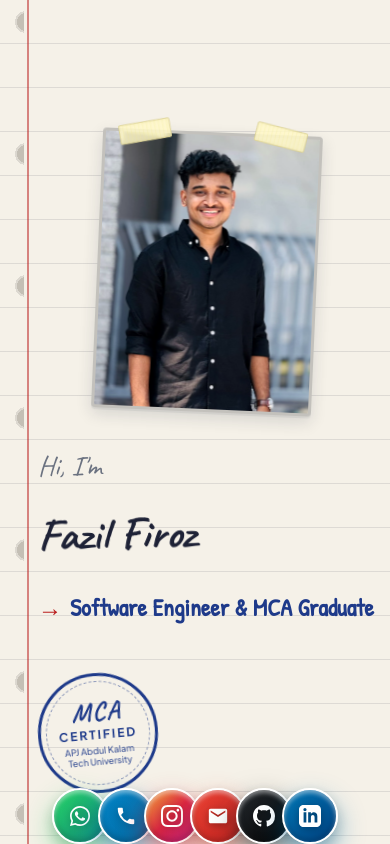
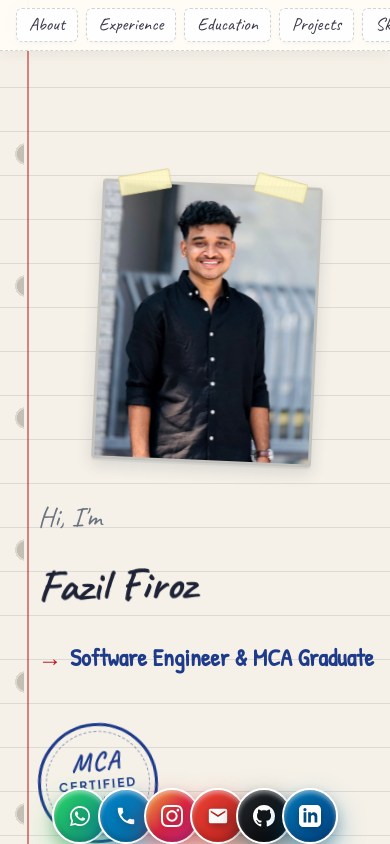
Before and after one commit to fazil-firoz/NoteBook-Portfolio, a React (Vite) app: page / in a window 390 px wide. Shown: the top 844 px of the page. Built offline with nearby package versions, Linux system fonts and the light colour scheme.

Commit message:
feat: add sticky horizontal handwritten navigation bar for mobile screens

```diff
--- a/src/App.css
+++ b/src/App.css
@@ -1465,8 +1465,59 @@ a.dash-link:hover {
   }
 
   body  { font-size: 18px; }
-  .nb-nav  { display: none; }
   .nb-spine { width: 24px; }
+
+  /* Mobile Horizontal Sticky Handwritten Navigation Bar */
+  .nb-nav {
+    position: sticky;
+    top: 0;
+    right: auto;
+    left: 0;
+    width: 100%;
+    z-index: 500;
+    display: flex;
+    flex-direction: row;
+    align-items: center;
+    gap: 8px;
+    overflow-x: auto;
+    padding: 8px 16px;
+    background: rgba(254, 252, 246, 0.95);
+    backdrop-filter: blur(10px);
+    -webkit-backdrop-filter: blur(10px);
+    border-bottom: 1.5px dashed rgba(30, 34, 54, 0.18);
+    box-shadow: 0 4px 12px rgba(30, 34, 54, 0.05);
+    scrollbar-width: none;
+  }
+
+  .nb-nav::-webkit-scrollbar {
+    display: none;
+  }
+
+  .nb-nav-link {
+    font-family: var(--font-hw);
+    font-size: 18px;
+    line-height: 1.2;
+    color: var(--ink);
+    opacity: 0.88;
+    background: #ffffff;
+    border: 1px dashed rgba(30, 34, 54, 0.22);
+    padding: 5px 12px;
+    border-radius: 6px;
+    white-space: nowrap;
+    transform: rotate(0deg);
+    flex-shrink: 0;
+    box-shadow: 0 2px 4px rgba(0, 0, 0, 0.03);
+    transition: all 0.2s ease;
+  }
+
+  .nb-nav-link:hover, .nb-nav-link:active {
+    opacity: 1;
+    color: var(--ink-red);
+    background: #fffdf5;
+    border-color: var(--ink-red);
+    border-style: solid;
+    transform: scale(1.03);
+  }
 
   /* Hero responsive */
   .hero-layout { flex-direction: column-reverse; gap: 32px; }
```
